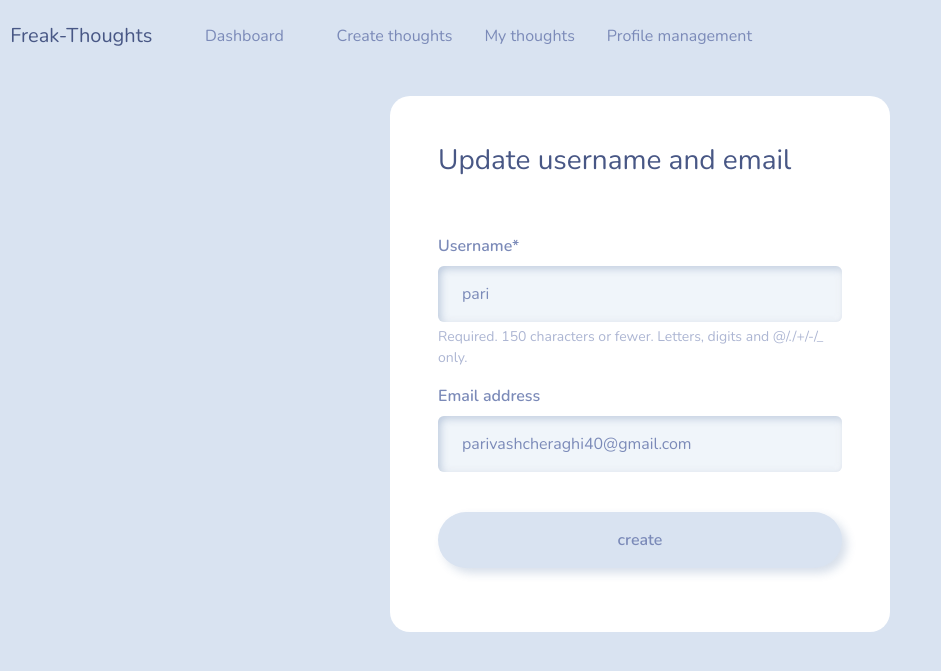
After one commit to freakpari/Django-project, a Django app: page /profile-management in a window 1280 px wide. The commit adds this page. Shown: the top 671 px of the page, without its empty margins (0-941 px from the left). Run offline with Django 5.2, Linux system fonts and the light colour scheme; a user stored in the database is signed in; some libraries are stand-ins or nearby versions.

Commit message:
update username and email added

```diff
--- a/freakthought/journal/forms.py
+++ b/freakthought/journal/forms.py
@@ -22,3 +22,11 @@ class LoginForm(AuthenticationForm):
 
     username = forms.CharField(widget=TextInput())
     password=forms.CharField(widget=PasswordInput())
+
+
+class UpdateUserForm(forms.ModelForm):
+    password = None
+    class Meta:
+        model = User
+        fields = ['username', 'email', ]
+        exclude=['password1', 'password2',]
--- a/freakthought/journal/templates/journal/navbar.html
+++ b/freakthought/journal/templates/journal/navbar.html
@@ -37,7 +37,7 @@
 
     <li class="nav-link">
 
-        <a class="nav-link"  href="{% url 'dashboard' %}">dashboard</a>
+        <a class="nav-link"  href="{% url 'dashboard' %}">Dashboard</a>
 
     </li>
 
@@ -46,13 +46,19 @@
 
     <li class="nav-link">
 
-            <a class="nav-link"  href="{% url 'create-thought' %}">create thoughts</a>
+            <a class="nav-link"  href="{% url 'create-thought' %}">Create thoughts</a>
 
     </li>
 
     <li class="nav-link">
 
         <a class="nav-link"  href="{% url 'my-thoughts' %}">My thoughts</a>
+
+</li>
+
+<li class="nav-link">
+
+    <a class="nav-link"  href="{% url 'profile-management' %}"> Profile management</a>
 
 </li>
 
--- /dev/null
+++ b/freakthought/journal/templates/journal/profile-management.html
@@ -0,0 +1,25 @@
+{% extends 'journal/navbar.html' %}
+{% load crispy_forms_tags %}
+
+{%block content%}
+<br>
+<div class="container bg-white shadow-md p-5 form-layout">
+
+    <h3> Update username and email </h3>
+
+    <br>
+    <br>
+    <form method="post" autocomplete="off">
+
+        {% csrf_token %}
+
+        {{ProfileForm|crispy}}
+
+        <br>
+
+    <button class="btn btn-secondary btn-md w-100 btn-block p-3" type="submit">create</button>
+    </form>
+</div>
+<br>
+
+{% endblock %}
--- a/freakthought/journal/urls.py
+++ b/freakthought/journal/urls.py
@@ -21,4 +21,7 @@ urlpatterns = [
 
     path('delete-thought/<str:pk>',views.delete_thought,name="delete-thought"),
 
+    path('profile-management',views.profile_management,name="profile-management"),
+
+
 ]
--- a/freakthought/journal/views.py
+++ b/freakthought/journal/views.py
@@ -1,5 +1,5 @@
 from django.shortcuts import render, redirect
-from .forms import CreateUserForm, LoginForm , ThoughtForm
+from .forms import CreateUserForm, LoginForm , ThoughtForm , UpdateUserForm
 from django.contrib.auth import login, logout, authenticate
 from django.contrib import messages,auth
 from django.contrib.auth.decorators import login_required
@@ -122,3 +122,17 @@ def delete_thought(request , pk):
         return redirect('my-thoughts')
 
     return render(request, 'journal/delete-thought.html')
+
+@login_required(login_url = 'my-login' )
+def profile_management(request):
+    form = UpdateUserForm(instance=request.user)
+
+    if request.method == 'POST':
+            form = UpdateUserForm(request.POST,instance=request.user)
+
+    if form.is_valid():
+
+        form.save()
+        return redirect('dashboard')
+    context ={'ProfileForm': form}
+    return render(request, 'journal/profile-management.html',context)
```
Also changed, not shown: freakthought/db.sqlite3.
